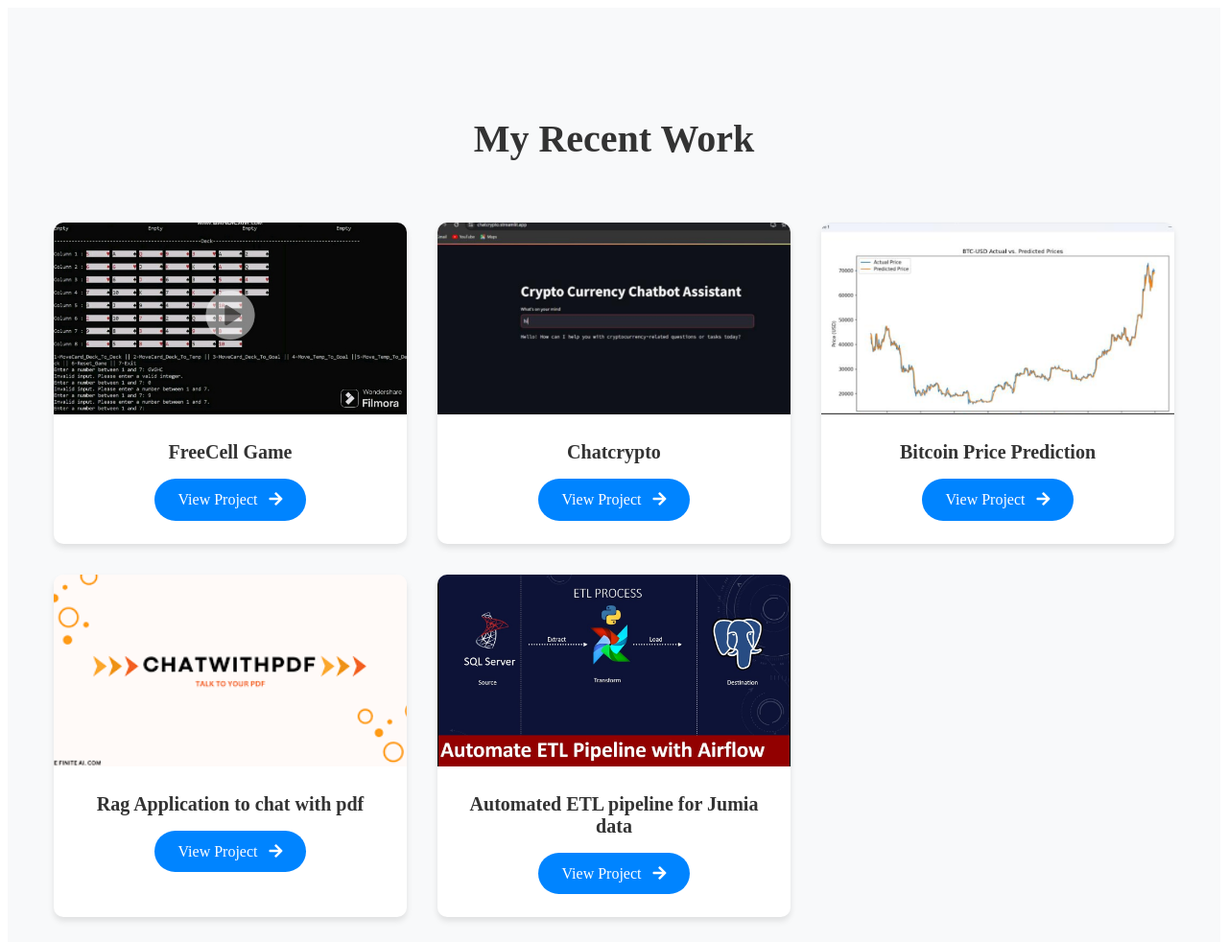
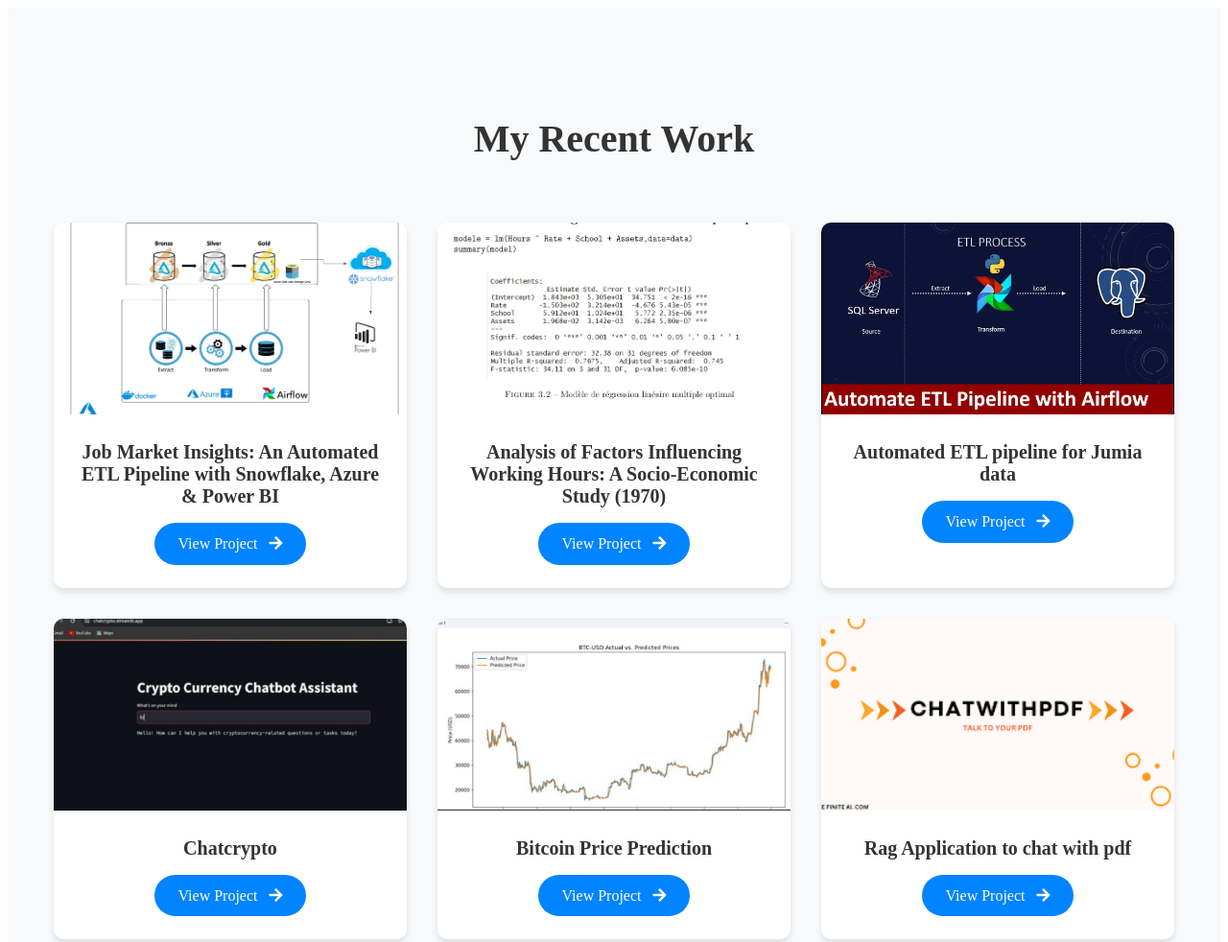
Before and after one commit to abdenour234/myportfolio, a plain HTML site: page projects.html in a window 1280 px wide. Shown: the top 982 px of the page at 96% size. Drawn offline with Linux system fonts and the light colour scheme.

Commit message:
new projects

```diff
--- a/projects.html
+++ b/projects.html
@@ -13,10 +13,28 @@
             <div class="projects-grid">
                 <!-- Project Cards -->
                 <div class="project-tile">
-                    <img src="freecell.jpg" alt="FreeCell Game">
+                    <img src="Job Market Insights An Automated ETL Pipeline with Snowflake, Azure & Power BI.png" alt="FreeCell Game">
                     <div class="project-details">
-                        <h3>FreeCell Game</h3>
-                        <a href="https://github.com/abdenour234/FreeCell-C-language/" class="project-btn" target="_blank">
+                        <h3>Job Market Insights: An Automated ETL Pipeline with Snowflake, Azure & Power BI</h3>
+                        <a href="https://github.com/abdenour234/JOBETL1" class="project-btn" target="_blank">
+                            View Project <i class="fas fa-arrow-right"></i>
+                        </a>
+                    </div>
+                </div>
+                <div class="project-tile">
+                    <img src="projetStat.png" alt="FreeCell Game">
+                    <div class="project-details">
+                        <h3>Analysis of Factors Influencing Working Hours: A Socio-Economic Study (1970)</h3>
+                        <a href="https://github.com/abdenour234/Analysis-of-Factors-Influencing-Working-Hours-A-Socio-Economic-Study-1970-" class="project-btn" target="_blank">
+                            View Project <i class="fas fa-arrow-right"></i>
+                        </a>
+                    </div>
+                </div>
+                <div class="project-tile">
+                    <img src="jum.jpg" alt="ETL Pipeline">
+                    <div class="project-details">
+                        <h3>Automated ETL pipeline for Jumia data</h3>
+                        <a href="https://github.com/abdenour234/JumiaETLPipline" class="project-btn" target="_blank">
                             View Project <i class="fas fa-arrow-right"></i>
                         </a>
                     </div>
@@ -53,10 +71,10 @@
                 </div>
 
                 <div class="project-tile">
-                    <img src="jum.jpg" alt="ETL Pipeline">
+                    <img src="freecell.jpg" alt="FreeCell Game">
                     <div class="project-details">
-                        <h3>Automated ETL pipeline for Jumia data</h3>
-                        <a href="https://github.com/abdenour234/JumiaETLPipline" class="project-btn" target="_blank">
+                        <h3>FreeCell Game</h3>
+                        <a href="https://github.com/abdenour234/FreeCell-C-language/" class="project-btn" target="_blank">
                             View Project <i class="fas fa-arrow-right"></i>
                         </a>
                     </div>
```
Also changed, not shown: index.html (+1 -0 lines), Job Market Insights An Automated ETL Pipeline with Snowflake, Azure & Power BI.png (added), projetStat.png (added).
